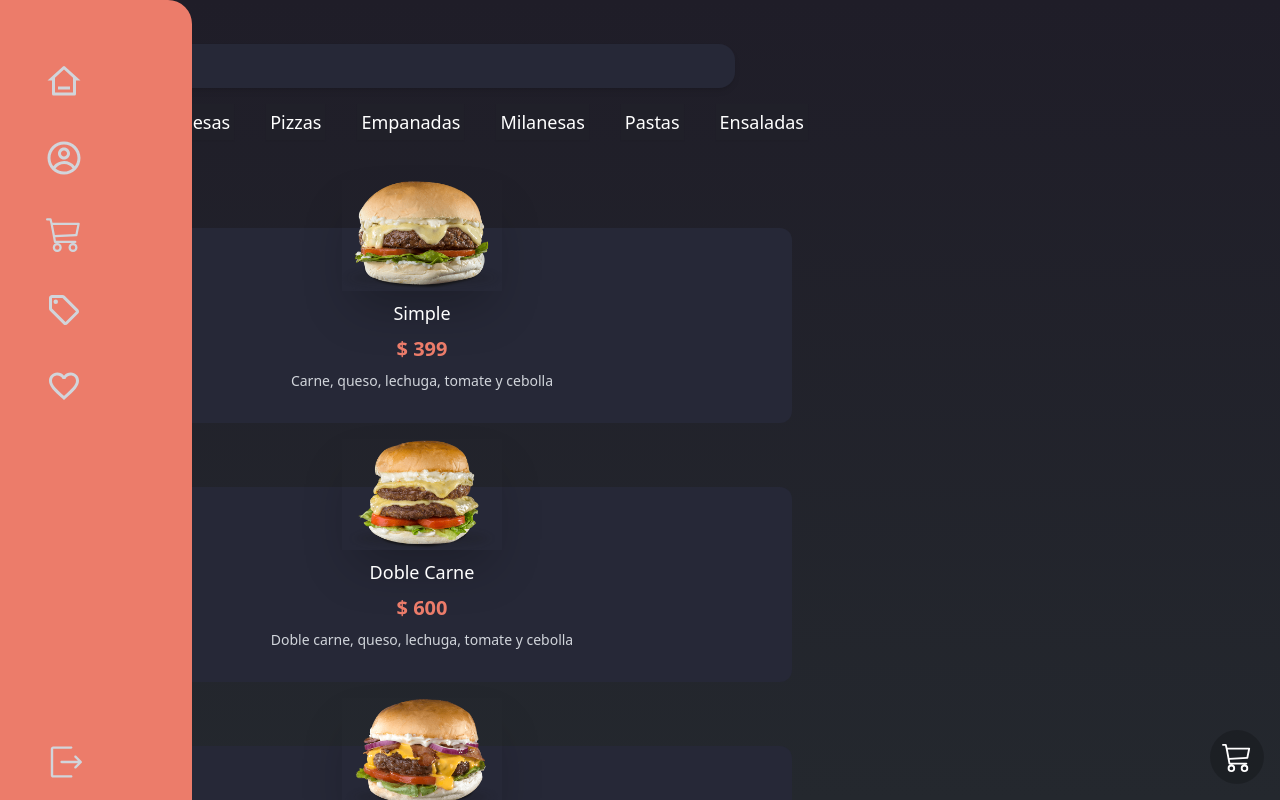
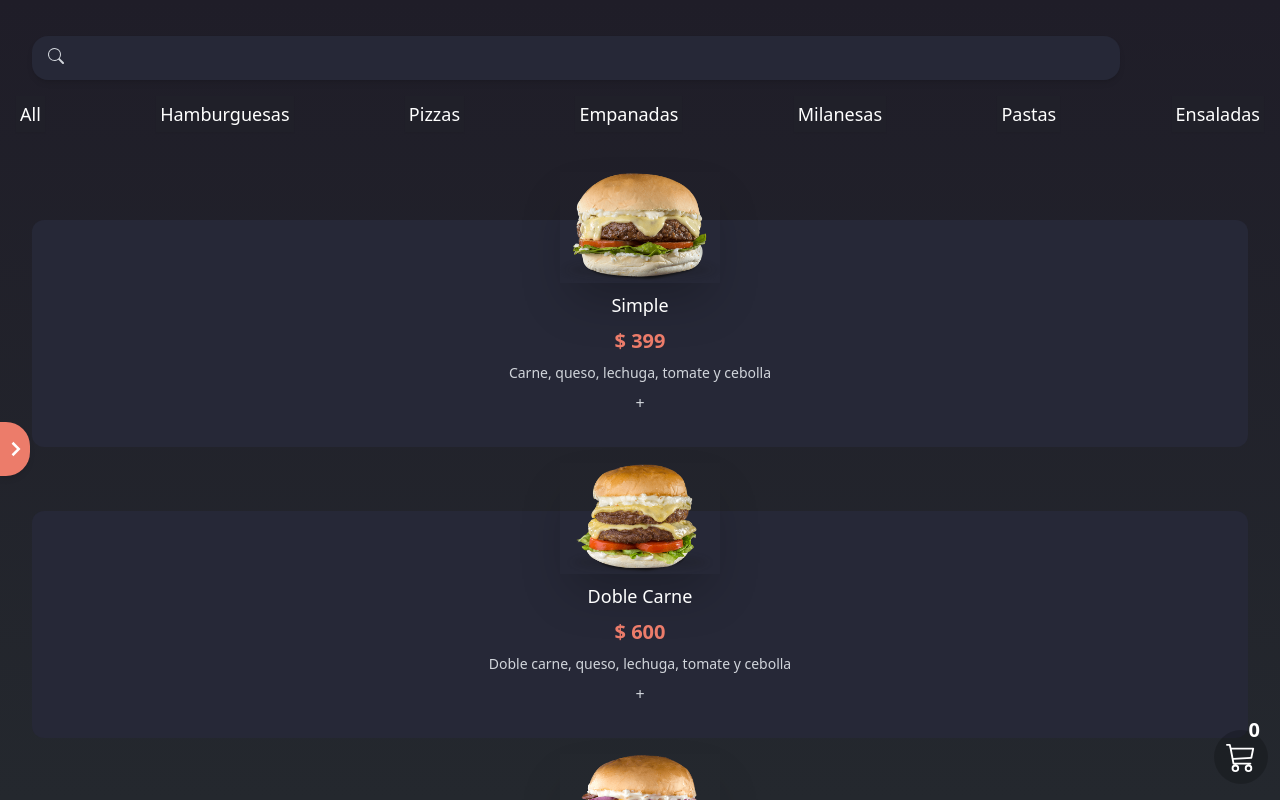
Before and after one commit to facuguardia/app-food, a React (Vite) app: page /home in a window 1280 px wide. Built offline with nearby package versions, Linux system fonts and the light colour scheme; no server answers; sample sign-in values are in the browser's storage.

Commit message:
carrito-completo

```diff
--- a/src/components/home/Card/Card.jsx
+++ b/src/components/home/Card/Card.jsx
@@ -1,3 +1,6 @@
+import { useContext } from "react";
+import { CartContext } from "../../../context/CartContext";
+
 export default function Card({
   name,
   image,
@@ -7,18 +10,85 @@ export default function Card({
   addToBuy,
   id,
 }) {
+
+  // import de context
+  const [cart,setCart] = useContext(CartContext)
+
+// agregar al carrito
+ const addToCart = () => {
+   setCart((currCard)=>{
+    const isCardFound = currCard.find((card)=> card.id === id)
+    if(isCardFound){
+      return currCard.map((card)=>{
+        if(card.id ===id){
+          return {...card,quantity :card.quantity +1}
+        } else {
+          return card
+        }
+      })
+    } else {
+      return [...currCard,{id,quantity:1 ,price}]
+    }
+  })
+ }
+
+// Restar del carrito
+ const removeCard = (id) => {
+  setCart((currCard)=>{
+    if(currCard.find((card) => card.id ===id)?.quantity === 1){
+      return currCard.filter((card)=>card.id !== id);
+    }else {
+      return currCard.map((card)=> {
+        if(card.id ===id){
+          return {...card, quantity: card.quantity -1}
+        } else {
+          return card;
+        }
+      })
+    }
+  })
+ }
+
+//  contador individual del producto(va a servir para la pagina orden)
+ const getQuantityById = (id) => {
+  return cart.find((card)=>card.id === id) ?.quantity || 0;
+ }
+
+ const quantityPerCard = getQuantityById(id);
+
+
+
+
+
   return (
+
     <div className=" bg-primary flex flex-col items-center gap-2 p-8 rounded-xl text-center text-gray-300 ">
+
       <img
         className="w-40 object-cover -mt-20 shadow-2xl "
         src={image}
         alt={name}
-        onClick={addToBuy}
       />
+     {/* contador individual de cada comida */}
+     {quantityPerCard > 0 && (<div>{quantityPerCard }</div>)}
+
 
       <h1 className="text-lg font-medium text-white">{name}</h1>
       <h3 className="text-xl font-semibold text-secondary">{price}</h3>
       <p className="text-sm">{description}</p>
+
+     {/* Sumar o restar del carrito */}
+
+
+      {quantityPerCard===0?(
+    <button onClick={()=>addToCart()}>+</button>) : (
+    <button onClick={()=>addToCart()}>+</button>)}
+
+    {quantityPerCard> 0 && <button onClick={()=> removeCard()}>-</button>}
+
+
+
     </div>
+
   );
 }
--- a/src/components/home/Home.jsx
+++ b/src/components/home/Home.jsx
@@ -10,9 +10,11 @@ import { CgProfile } from "react-icons/cg";
 import { MdOutlineLocalOffer, MdOutlineFavoriteBorder } from "react-icons/md";
 import { RxExit } from "react-icons/rx";
 import { RiHome3Line } from "react-icons/ri";
+import {BiChevronRight} from 'react-icons/bi'
 // Plantilla card
 import { food } from "../../data";
-import { useState } from "react";
+import { useContext, useState } from "react";
+import { CartContext } from "../../context/CartContext";
 // Auth
 // import { useAuth } from "../../context/AuthContext";
 
@@ -54,20 +56,25 @@ import { useState } from "react";
 function Home() {
 
   const [menu, setMenu] = useState(false);
+// contador del carrito
+  const [cart, setCart] = useContext(CartContext)
+  const quantity = cart.reduce((acc,curr)=>{
+     return acc + curr.quantity
+  },0)
 
   return (
     <>
       {/* Container Sidebar */}
+      <button onClick={() => setMenu(true)} className={`absolute top-[422px] items-center shadow-md pt-3 pb-3 pr-.5 pl-0 rounded-r-3xl text-white text-3xl font-bold bg-secondary `}><BiChevronRight/></button>
       <div
-        onClick={() => setMenu(!menu)}
-        className={`bg-secondary h-full fixed w-[20%] flex flex-col justify-between items-center p-5 pt-16 rounded-tr-3xl z-50 transition-all duration-300 ${
-          menu ? "left-0" : "-left-16"
+        className={`bg-secondary h-full fixed w-[20%] flex flex-col justify-between items-center p-5 pt-16 rounded-r-3xl z-50 transition-all duration-300 ${
+          menu ? "left-0" : "-left-full"
         }`}
       >
         {/* Menu Sidebar */}
         <nav className="flex flex-col items-center gap-10 text-gray-300 text-4xl">
           {/* Item */}
-          <Link href="#">
+          <Link href="/home">
             <RiHome3Line />
           </Link>
           {/* Item */}
@@ -76,7 +83,7 @@ function Home() {
           </Link>
           {/* Item */}
           <Link href="#">
-            <BsCart3 />
+            <BsCart3 /><span className="absolute pl-1 pr-1 pb-1 pt-1 rounded-full text-xl text-white font-semibold top-[200px] right-1">{quantity}</span>
           </Link>
           {/* Item */}
           <Link href="#">
@@ -94,12 +101,12 @@ function Home() {
           </Link>
         </div>
         {/* Button Mobile */}
-        <button className="fixed right-4 bottom-4 text-3xl bg-black/20 p-3 rounded-full text-white z-50">
-          <BsCart3 />
-        </button>
       </div>
+        <Link href ="#" className="fixed right-3 bottom-4 text-3xl bg-black/20 p-3 rounded-full text-white z-50">
+          <BsCart3 /><span className="absolute pl-1 pr-1 pb-1 pt-1 rounded-full text-xl text-white font-semibold bottom-9 right-1">{quantity}</span>
+        </Link>
       {/* Container Home */}
-      <div className="bg-gradient-to-b  from-background to-[#24282E]  min-h-screen overflow-y-auto p-5 pt-6">
+      <div className="bg-gradient-to-b  from-background to-[#24282E] w-screen min-h-screen overflow-y-auto pt-4" onClick={() => setMenu(false)}>
         <Search />
 
         <Categorias />
--- /dev/null
+++ b/src/context/CartContext.jsx
@@ -0,0 +1,10 @@
+import React, {useState, useContext, createContext} from "react";
+
+export const CartContext = createContext(null);
+
+export const CartProvider = ({children}) => {
+
+    const [cart, setCart] = useState([])
+
+    return <CartContext.Provider value= {[cart, setCart]}> {children } </CartContext.Provider>
+}
--- a/src/routes/App.jsx
+++ b/src/routes/App.jsx
@@ -10,10 +10,12 @@ import LandingPage from "../components/LandingPage";
 
 // Aca importamos el context
 import { AuthProvider } from "../context/AuthContext";
+import { CartProvider } from "../context/CartContext";
 
 function App() {
   return (
     <div className="bg-gradient-to-b  from-background to-[#24282E] h-screen w-screen text-gray-300 flex">
+    <CartProvider>
       <AuthProvider>
         <Routes>
           <Route path="/" element={<LandingPage />} />
@@ -30,6 +32,7 @@ function App() {
           />
         </Routes>
       </AuthProvider>
+    </CartProvider>
     </div>
   );
 }
```
